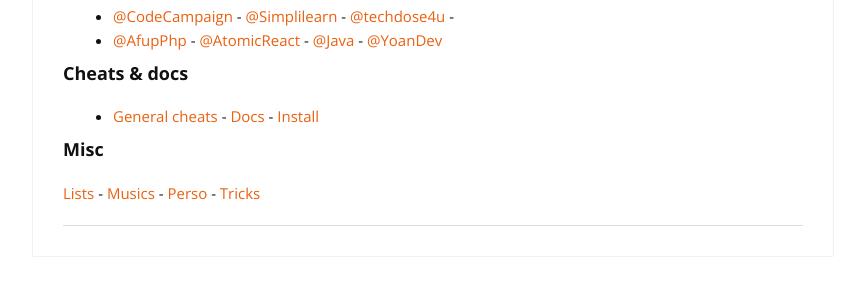
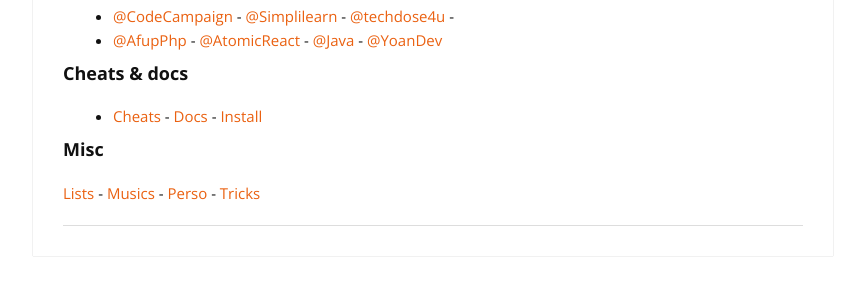
Before and after one commit to cylmat/cylmat.github.io, a Jekyll site: the page built from _pages/USEFUL.md, in a window 1280 px wide and 900 px high, scrolled down 2431 px. Shown: the part 536-832 px from the top of the window, without its empty margins (207-1072 px from the left). Built offline with Jekyll 4.4.1, drawn with Linux system fonts in a browser that asks for light colours; nearby versions of some CDN libraries.

Commit message:
Update USEFUL.md

```diff
--- a/_pages/USEFUL.md
+++ b/_pages/USEFUL.md
@@ -144,7 +144,7 @@
 [@YoanDev](https://m.youtube.com/@yoandevco)
 
 ### Cheats & docs
-- [General cheats](https://github.com/cylmat/cheats) - [Docs](https://github.com/cylmat/docs) - [Install](https://github.com/cylmat/docs/tree/main/install)
+- [Cheats](https://github.com/cylmat/cheats) - [Docs](https://github.com/cylmat/docs) - [Install](https://github.com/cylmat/docs/tree/main/install)
 
 ### Misc
 [Lists](https://cylmat.github.io/lists) - [Musics](https://cylmat.github.io/musics) - [Perso](https://cylmat.github.io/personnalite) - [Tricks](https://cylmat.github.io/tricks)
```
